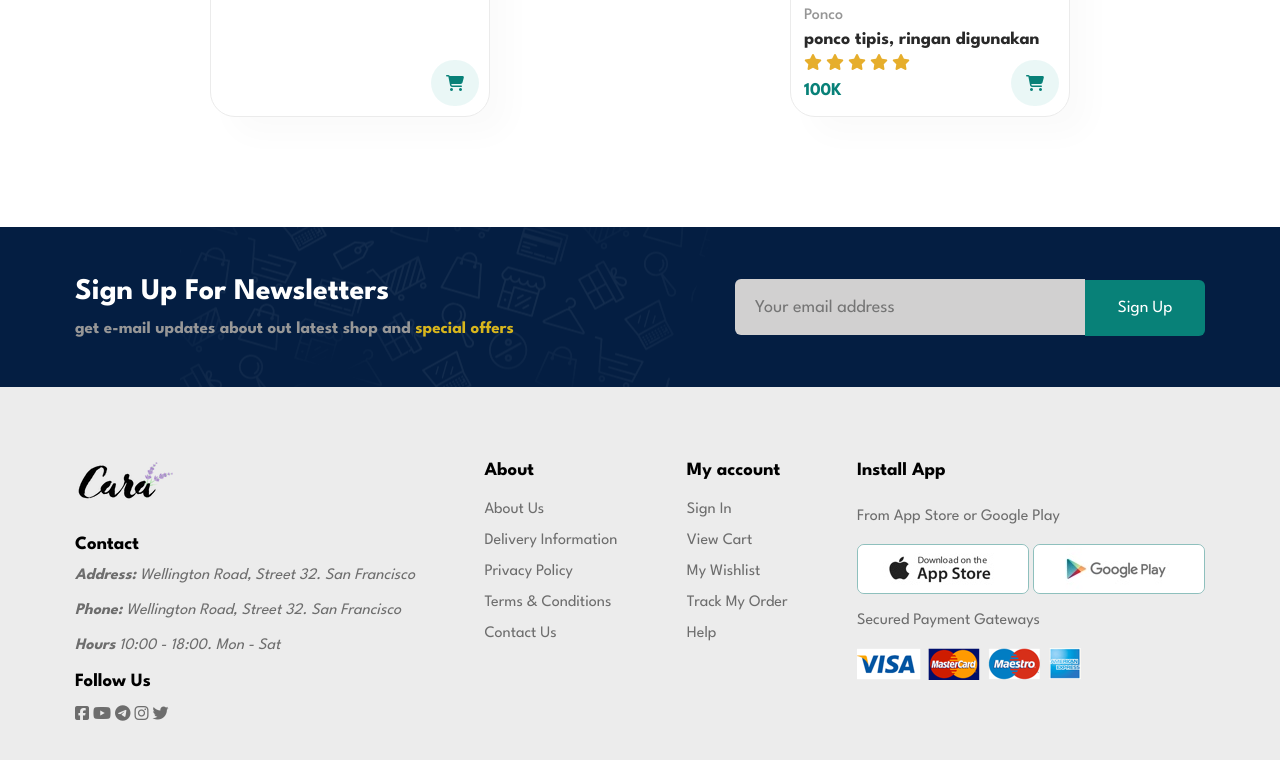
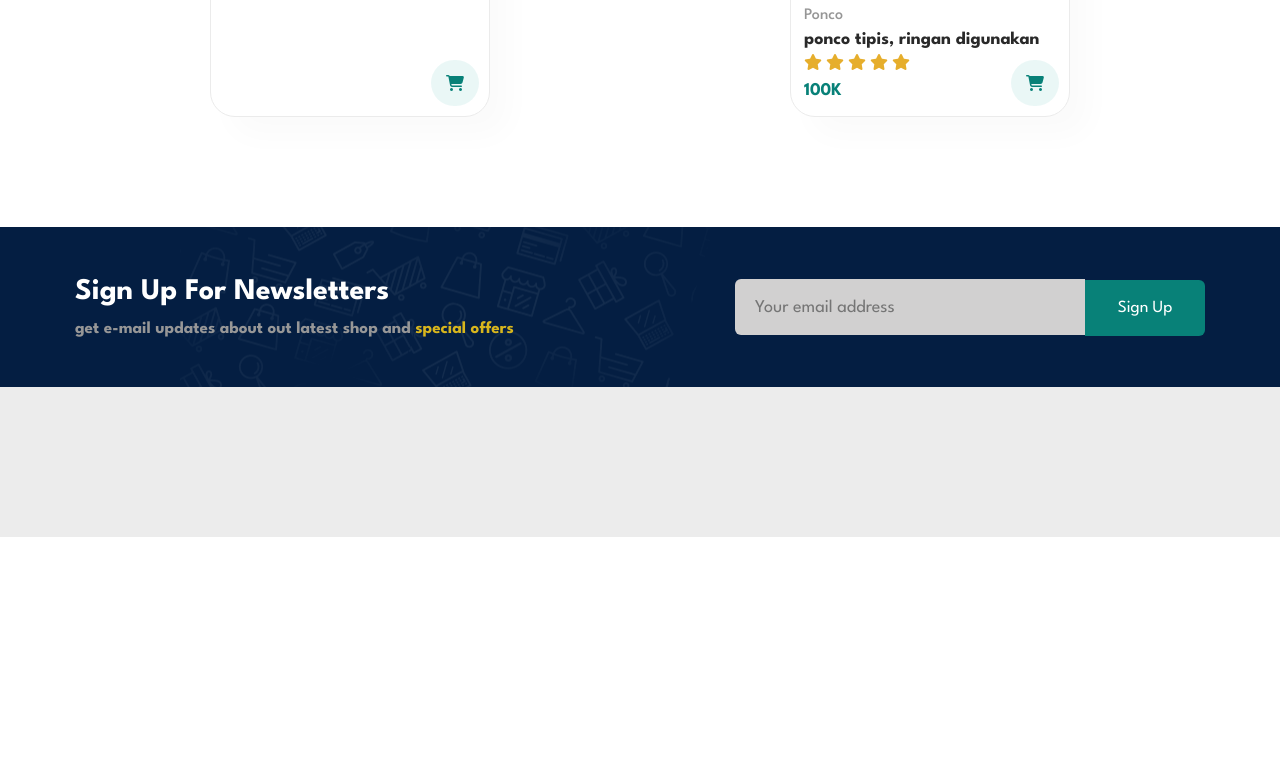
Before and after one commit to alfarez66/tech, a plain HTML site: page index.html in a window 1280 px wide. Shown: the part 1245-2005 px from the top of the page. After the commit the page ends 1782 px from the top, so only its background shows below. Drawn offline with Linux system fonts and the light colour scheme.

Commit message:
hahahaaha

```diff
--- a/index.html
+++ b/index.html
@@ -99,58 +99,15 @@
     <footer>
       <div id="footer">
         <div class="contact">
-          <a href="indext.html"><img src="images/logo.png" alt="" /></a>
-          <br> <br>
-          <br>
-          <h3>Contact</h3>
-          <address>
-            <p><b>Address:</b> Wellington Road, Street 32. San Francisco</p>
-            <p><b>Phone:</b> Wellington Road, Street 32. San Francisco</p>
-            <p><b>Hours</b> 10:00 - 18:00. Mon - Sat</p>
-          </address>
-          <h3>Follow Us</h3>
-          <br>
-          <div class="socials">
-            <a href="#"><i class="fa-brands fa-facebook-square"></i></a>
-            <a href="#"><i class="fa-brands fa-youtube"></i></a>
-            <a href="#"><i class="fa-brands fa-telegram"></i></a>
-            <a href="#"><i class="fa-brands fa-instagram"></i></a>
-            <a href="#"><i class="fa-brands fa-twitter"></i></a>
-          </div>
         </div>
         <div class="about">
-          <h3>About</h3>
-          <br>
-          <a href="#">About Us</a>
-          <a href="#">Delivery Information</a>
-          <a href="#">Privacy Policy</a>
-          <a href="#">Terms & Conditions</a>
-          <a href="#">Contact Us</a>
         </div>
         <div class="myaccount ">
-          <h3>My account</h3>
-          <br>
-          <a href="#">Sign In</a>
-          <a href="#">View Cart</a>
-          <a href="#">My Wishlist</a>
-          <a href="#">Track My Order</a>
-          <a href="#">Help</a>
         </div>
         <div class="install">
-          <h3>Install App</h3>
-          <br>
-          <p>From App Store or Google Play</p>
-          <div class="download">
-            <a href="#"><img src="images/pay/app.jpg" alt=""></a>
-            <a href="#"><img src="images/pay/play.jpg" alt=""></a>
-          </div>
-          <p>Secured Payment Gateways</p>
-          <img src="images/pay/pay.png" alt="">
         </div>
-
       </div>
     </footer>
-
     <script src="script.js"></script>
   </body>
 </html>
```
